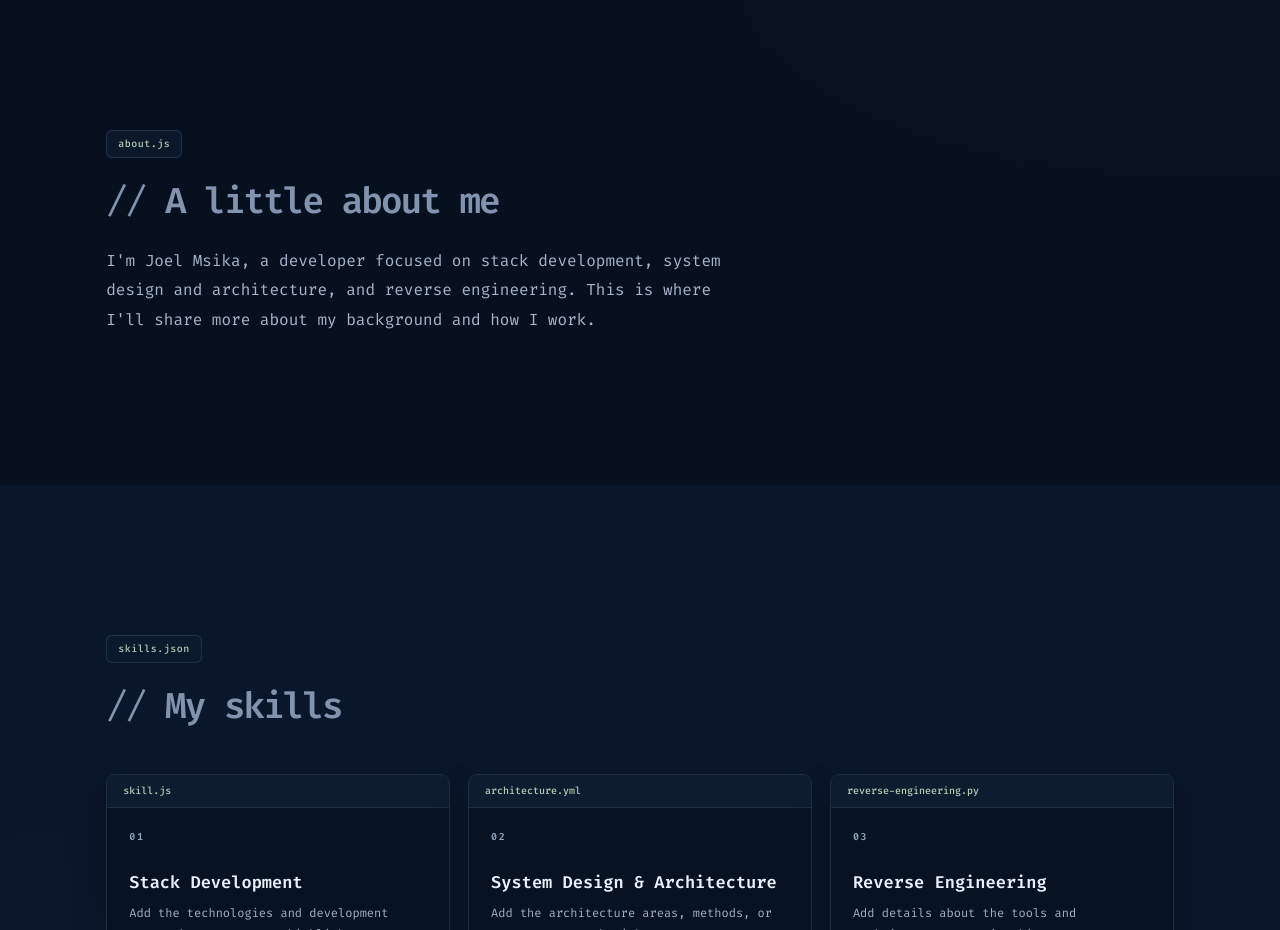
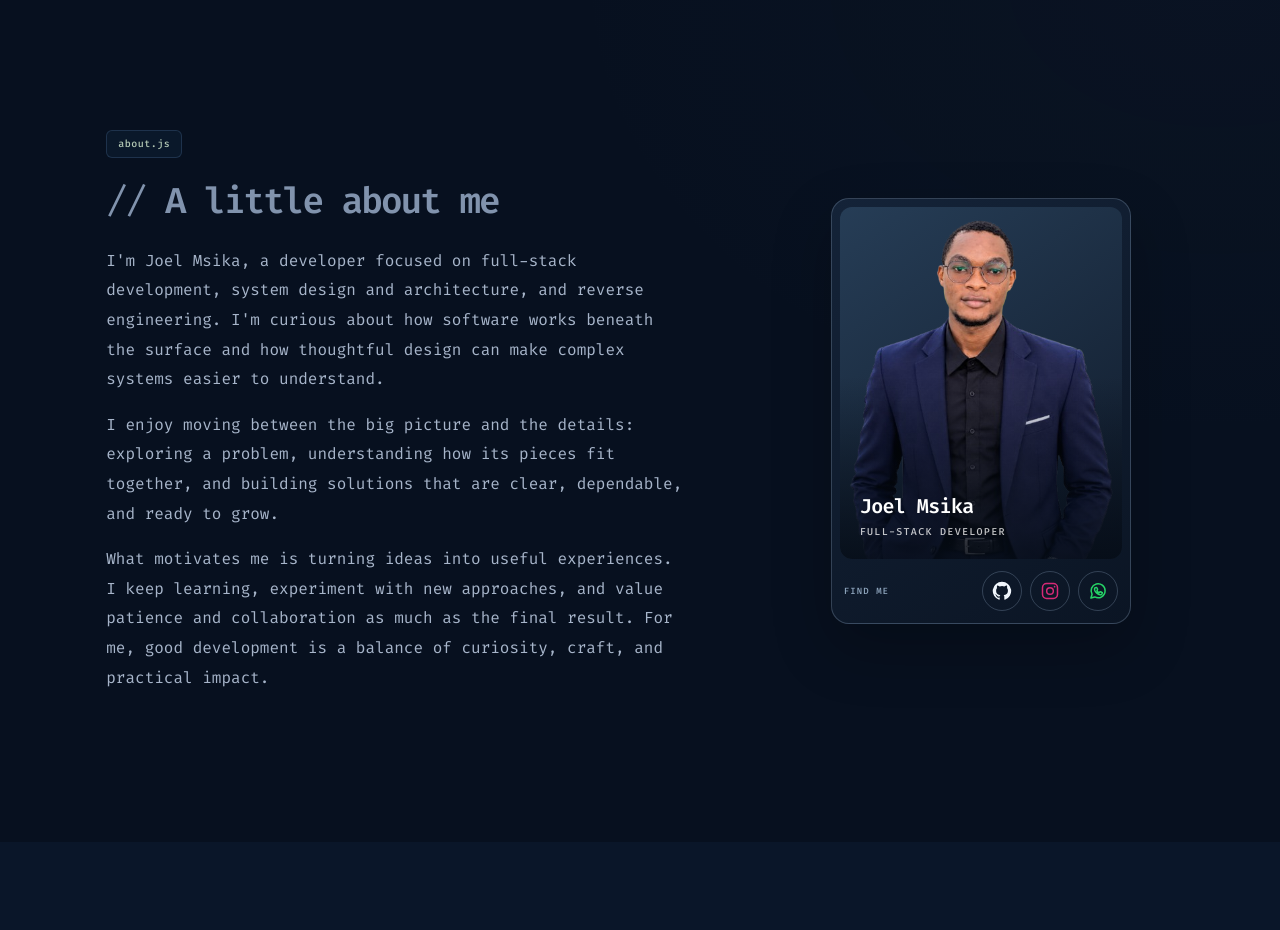
Before and after one commit to joelmsika-pixel/p, a Vue app: page / in a window 1280 px wide. Shown: the part 820-1750 px from the top of the page. Built offline with nearby package versions, Linux system fonts and the light colour scheme.

Commit message:
style: enhance social media links with animations and improve layout in Me.vue

```diff
--- a/src/App.vue
+++ b/src/App.vue
@@ -18,7 +18,6 @@ const navigationLinks = sectionIds.map((id) => ({
 const activeSection = ref('home')
 const headerVisible = ref(true)
 const headerElement = ref(null)
-const themeButton = ref(null)
 const themeIcon = ref(null)
 const theme = ref(localStorage.getItem('portfolio-theme') === 'light' ? 'light' : 'dark')
 let scrollFrame = 0
@@ -31,23 +30,13 @@ function applyTheme(nextTheme) {
   document.documentElement.dataset.theme = nextTheme
 }
 
-function toggleTheme() {
+function toggleTheme(event) {
   const nextTheme = theme.value === 'dark' ? 'light' : 'dark'
   const reduceMotion = window.matchMedia('(prefers-reduced-motion: reduce)').matches
-  const finishThemeChange = () => {
+  const finishThemeChange = async () => {
     applyTheme(nextTheme)
     animateNavigationLinks()
-    if (!reduceMotion) {
-      nextTick(() => {
-        gsap.fromTo(themeIcon.value, { rotation: -90, scale: 0.6, autoAlpha: 0 }, {
-          rotation: 0,
-          scale: 1,
-          autoAlpha: 1,
-          duration: 0.4,
-          ease: 'back.out(1.7)',
-        })
-      })
-    }
+    await nextTick()
   }
 
   if (reduceMotion) {
@@ -55,26 +44,45 @@ function toggleTheme() {
     return
   }
 
-  const buttonBounds = themeButton.value.getBoundingClientRect()
+  const buttonBounds = event.currentTarget.getBoundingClientRect()
   const originX = buttonBounds.left + buttonBounds.width / 2
-  const originY = window.scrollY + buttonBounds.top + buttonBounds.height / 2
-  const height = document.documentElement.scrollHeight
-  const radius = Math.max(
-    Math.hypot(originX, originY),
-    Math.hypot(window.innerWidth - originX, originY),
-    Math.hypot(originX, height - originY),
-    Math.hypot(window.innerWidth - originX, height - originY),
-  )
+  const originY = buttonBounds.top + buttonBounds.height / 2
 
-  gsap.timeline()
-    .set('#app', { clipPath: `circle(0px at ${originX}px ${originY}px)` })
-    .call(finishThemeChange)
-    .to('#app', {
-      clipPath: `circle(${radius}px at ${originX}px ${originY}px)`,
-      duration: 0.55,
-      ease: 'power2.inOut',
+  if (document.startViewTransition) {
+    const root = document.documentElement
+    root.style.setProperty('--theme-origin-x', `${originX}px`)
+    root.style.setProperty('--theme-origin-y', `${originY}px`)
+    root.style.setProperty('--theme-reveal-radius', `${Math.hypot(window.innerWidth, window.innerHeight)}px`)
+
+    const transition = document.startViewTransition(finishThemeChange)
+    transition.finished.then(() => {
+      gsap.fromTo(themeIcon.value, { rotation: -90, scale: 0.6, autoAlpha: 0 }, {
+        rotation: 0,
+        scale: 1,
+        autoAlpha: 1,
+        duration: 0.4,
+        ease: 'back.out(1.7)',
+      })
     })
-    .set('#app', { clearProps: 'clipPath' })
+    return
+  }
+
+  gsap.to('#app', {
+    autoAlpha: 0.4,
+    duration: 0.16,
+    ease: 'power1.out',
+    onComplete: async () => {
+      await finishThemeChange()
+      gsap.to('#app', { autoAlpha: 1, duration: 0.25, ease: 'power2.out', clearProps: 'opacity,visibility' })
+      gsap.fromTo(themeIcon.value, { rotation: -90, scale: 0.6, autoAlpha: 0 }, {
+        rotation: 0,
+        scale: 1,
+        autoAlpha: 1,
+        duration: 0.4,
+        ease: 'back.out(1.7)',
+      })
+    },
+  })
 }
 
 function animateNavigationLinks() {
@@ -197,8 +205,8 @@ function setupSectionAnimations() {
 
   sectionAnimationContext = gsap.context(() => {
     document.querySelectorAll('section[id]').forEach((section) => {
-      const targets = Array.from(section.querySelectorAll('h1, h2, h3, p, article, blockquote'))
-      const label = section.querySelector(':scope > div > span:first-child')
+      const targets = Array.from(section.querySelectorAll('h1, h2, h3, p, article, blockquote, figure'))
+      const label = section.querySelector('span.block.w-fit')
       if (label) targets.unshift(label)
       if (!targets.length) return
 
@@ -277,7 +285,6 @@ onBeforeUnmount(() => {
         >{{ link.label }}</RouterLink>
       </nav>
       <button
-        ref="themeButton"
         class="ml-5 grid size-10 shrink-0 cursor-pointer place-items-center rounded-full p-2 text-[#91a8c0] focus-visible:outline-2 focus-visible:outline-offset-2 focus-visible:outline-[#91a8c0] max-[900px]:ml-3"
         type="button"
         :aria-label="`Switch to ${theme === 'dark' ? 'light' : 'dark'} theme`"
--- a/src/assets/portfolio.css
+++ b/src/assets/portfolio.css
@@ -23,6 +23,60 @@
 .hero-mesh-dot:nth-child(50n + 26) {
   position: relative;
   left: 50%;
+}
+
+.social-fill {
+  transform: scaleY(0);
+  transform-origin: bottom;
+}
+
+.social-link--github .social-icon {
+  color: #f0f6fc;
+}
+
+html[data-theme="light"] .social-link--github .social-icon {
+  color: #181717;
+}
+
+.social-fill--github {
+  background-color: #181717;
+}
+
+.social-fill--instagram {
+  background-image: linear-gradient(35deg, #feda75 0%, #fa7e1e 28%, #d62976 58%, #962fbf 78%, #4f5bd5 100%);
+}
+
+.social-fill--whatsapp {
+  background-color: #25d366;
+}
+
+.about-portrait {
+  background: linear-gradient(145deg, #142338, #0b1524);
+}
+
+.about-portrait-image {
+  background: linear-gradient(145deg, #263d56, #101b2b);
+}
+
+.about-portrait-overlay {
+  background: linear-gradient(180deg, transparent 48%, rgba(5, 12, 22, .86) 100%);
+}
+
+::view-transition-old(root) {
+  animation: none;
+}
+
+::view-transition-new(root) {
+  animation: theme-circle-reveal 520ms cubic-bezier(.2, .75, .25, 1) both;
+}
+
+@keyframes theme-circle-reveal {
+  from {
+    clip-path: circle(0 at var(--theme-origin-x, 50%) var(--theme-origin-y, 50%));
+  }
+  to {
+    clip-path: circle(var(--theme-reveal-radius, 150vmax) at var(--theme-origin-x, 50%) var(--theme-origin-y, 50%));
+  }
 }
 
 .section-surface {
@@ -52,6 +106,14 @@
     linear-gradient(135deg, #10243f, #0c1628);
 }
 
+html[data-theme="light"] .about-portrait {
+  background: linear-gradient(145deg, #e3edf8, #f8fbfe);
+}
+
+html[data-theme="light"] .about-portrait-image {
+  background: linear-gradient(145deg, #d7e5f3, #aebfd1);
+}
+
 html[data-theme="light"] {
   color-scheme: light;
   background: #f5f7f2;
@@ -77,7 +139,7 @@ html[data-theme="light"] .section-alt-surface {
 }
 
 html[data-theme="light"] .hero-mesh-dot {
-  background-color: rgba(44, 91, 50, .9);
+  background-color: #5b9dd5;
 }
 
 @media (max-width: 640px) {
@@ -92,7 +154,7 @@ html[data-theme="light"] .hero-mesh-dot {
   }
 
   html[data-theme="light"] .hero-mesh-dots {
-    background-image: radial-gradient(circle, rgba(44, 91, 50, .9) 1.5px, transparent 1.6px);
+    background-image: radial-gradient(circle, #5b9dd5 1.5px, transparent 1.6px);
   }
 }
 
@@ -187,3 +249,9 @@ html[data-theme="light"] :is(
 ) {
   border-color: rgba(64, 88, 68, .28);
 }
+
+@media (prefers-reduced-motion: reduce) {
+  ::view-transition-new(root) {
+    animation: none;
+  }
+}
--- a/src/views/Me.vue
+++ b/src/views/Me.vue
@@ -1,16 +1,166 @@
+<script setup>
+import portrait from '../assets/file_0000000007308211b26b89fa01cca4c5-removebg-preview.png'
+import { gsap } from '../animations'
+
+const socialLinks = [
+  { name: 'GitHub', href: 'https://github.com/joelmsika-pixel', iconColor: '#181717' },
+  { name: 'Instagram', href: 'https://instagram.com/joelmsika', iconColor: '#d62976' },
+  { name: 'WhatsApp', href: 'https://wa.me/255615819837', iconColor: '#25d366' },
+]
+
+function animateSocialLink(event, isActive, social) {
+  const link = event.currentTarget
+  const reduceMotion = window.matchMedia('(prefers-reduced-motion: reduce)').matches
+  const isLightTheme = document.documentElement.dataset.theme === 'light'
+  const duration = reduceMotion ? 0 : 0.45
+  const fill = link.querySelector('.social-fill')
+  const icon = link.querySelector('.social-icon')
+
+  gsap.to(fill, {
+    scaleY: isActive ? 1 : 0,
+    ...(social.name === 'GitHub' && isActive
+      ? { backgroundColor: isLightTheme ? '#181717' : '#f0f6fc' }
+      : {}),
+    duration,
+    ease: 'power3.out',
+    overwrite: 'auto',
+  })
+  gsap.to(icon, {
+    color: isActive
+      ? (social.name === 'GitHub' && !isLightTheme ? '#181717' : '#ffffff')
+      : getSocialIconColor(social),
+    scale: isActive && !reduceMotion ? 1.12 : 1,
+    duration: reduceMotion ? 0 : 0.25,
+    ease: 'power2.out',
+    overwrite: 'auto',
+    onComplete: () => {
+      if (!isActive) gsap.set(icon, { clearProps: 'color' })
+    },
+  })
+  gsap.to(link, {
+    y: isActive && !reduceMotion ? -3 : 0,
+    borderColor: isActive ? '#5b9dd5' : 'rgba(143,166,192,0.3)',
+    duration: reduceMotion ? 0 : 0.25,
+    ease: 'power2.out',
+    overwrite: 'auto',
+  })
+}
+
+function getSocialIconColor(social) {
+  if (social.name === 'GitHub' && document.documentElement.dataset.theme !== 'light') {
+    return '#f0f6fc'
+  }
+
+  return social.iconColor
+}
+</script>
+
 <template>
   <section
     id="me"
     class="section-surface relative scroll-mt-6 px-[clamp(24px,8.3vw,132px)] py-[clamp(88px,12vw,150px)] max-[640px]:px-6 max-[640px]:py-[82px]"
     aria-labelledby="me-title"
   >
-    <div class="about-content mx-auto w-full max-w-[1120px]">
-      <span class="mb-6 block w-fit rounded-[6px] border border-[rgba(110,154,209,0.2)] bg-[rgba(12,27,47,0.78)] px-[11px] py-2 font-code text-[10px] font-medium leading-none tracking-[.05em] text-[#b4c9b5]">about.js</span>
-      <h2 id="me-title" class="m-0 text-[clamp(24px,3vw,36px)] font-semibold leading-[1.08] tracking-[-.055em] text-[#8193ad]"><span class="font-normal" aria-hidden="true">// </span>A little about me</h2>
-      <p class="mt-[25px] max-w-[650px] text-base leading-[1.85] text-[#a7b5ca]">
-        I'm Joel Msika, a developer focused on stack development, system design and architecture,
-        and reverse engineering. This is where I'll share more about my background and how I work.
-      </p>
+    <div class="about-content mx-auto grid w-full max-w-[1120px] grid-cols-[minmax(0,1.2fr)_minmax(280px,.8fr)] items-center gap-[clamp(40px,8vw,112px)] max-[760px]:grid-cols-1 max-[760px]:gap-10">
+      <div>
+        <span class="mb-6 block w-fit rounded-[6px] border border-[rgba(110,154,209,0.2)] bg-[rgba(12,27,47,0.78)] px-[11px] py-2 font-code text-[10px] font-medium leading-none tracking-[.05em] text-[#b4c9b5]">about.js</span>
+        <h2 id="me-title" class="m-0 text-[clamp(24px,3vw,36px)] font-semibold leading-[1.08] tracking-[-.055em] text-[#8193ad]"><span class="font-normal" aria-hidden="true">// </span>A little about me</h2>
+        <div class="mt-[25px] grid max-w-[660px] gap-4 text-base leading-[1.85] text-[#a7b5ca]">
+          <p class="m-0">
+            I'm Joel Msika, a developer focused on full-stack development, system design and
+            architecture, and reverse engineering. I'm curious about how software works beneath
+            the surface and how thoughtful design can make complex systems easier to understand.
+          </p>
+          <p class="m-0">
+            I enjoy moving between the big picture and the details: exploring a problem, understanding
+            how its pieces fit together, and building solutions that are clear, dependable, and ready
+            to grow.
+          </p>
+          <p class="m-0">
+            What motivates me is turning ideas into useful experiences. I keep learning, experiment
+            with new approaches, and value patience and collaboration as much as the final result.
+            For me, good development is a balance of curiosity, craft, and practical impact.
+          </p>
+        </div>
+      </div>
+      <figure class="about-portrait relative mx-auto w-full max-w-[300px] overflow-hidden rounded-[18px] border border-[rgba(143,166,192,0.3)] p-2 shadow-[0_24px_60px_rgba(0,0,0,0.24)]">
+        <div class="about-portrait-image relative aspect-[4/5] overflow-hidden rounded-[12px]">
+          <img
+            class="absolute inset-0 size-full object-cover object-[center_18%]"
+            :src="portrait"
+            alt="Portrait of Joel Msika"
+            loading="lazy"
+          />
+          <div class="about-portrait-overlay absolute inset-0 flex flex-col justify-end px-5 pb-5 pt-20">
+            <div class="text-xl font-semibold tracking-[-.03em] text-white">Joel Msika</div>
+            <span class="mt-1 font-code text-[10px] font-medium tracking-[.13em] text-[rgba(255,255,255,0.76)]">
+              FULL-STACK DEVELOPER
+            </span>
+          </div>
+        </div>
+        <div class="flex items-center justify-between px-1 pb-1 pt-3">
+          <span class="font-code text-[9px] font-medium tracking-[.12em] text-[#91a8c0]">FIND ME</span>
+          <nav class="flex items-center gap-2" aria-label="Social media">
+          <a
+            v-for="social in socialLinks"
+            :key="social.name"
+            class="social-link relative grid size-10 place-items-center overflow-hidden rounded-full border border-[rgba(143,166,192,0.3)] focus-visible:outline-2 focus-visible:outline-offset-2 focus-visible:outline-[#5b9dd5]"
+            :class="`social-link--${social.name.toLowerCase()}`"
+            :href="social.href"
+            :aria-label="social.name"
+            :title="social.name"
+            target="_blank"
+            rel="noopener noreferrer"
+            @mouseenter="animateSocialLink($event, true, social)"
+            @mouseleave="animateSocialLink($event, false, social)"
+            @focus="animateSocialLink($event, true, social)"
+            @blur="animateSocialLink($event, false, social)"
+          >
+            <span class="social-fill absolute inset-0" :class="`social-fill--${social.name.toLowerCase()}`" aria-hidden="true"></span>
+            <svg
+              v-if="social.name === 'GitHub'"
+              class="social-icon relative z-[1] size-5"
+              viewBox="0 0 24 24"
+              fill="currentColor"
+              aria-hidden="true"
+            >
+              <path d="M12 .9a11.1 11.1 0 0 0-3.51 21.63c.56.1.76-.24.76-.54v-2.08c-3.1.68-3.76-1.32-3.76-1.32-.5-1.3-1.24-1.65-1.24-1.65-1.02-.7.08-.69.08-.69 1.13.08 1.73 1.16 1.73 1.16 1 1.72 2.61 1.22 3.25.93.1-.73.39-1.23.71-1.51-2.48-.28-5.09-1.24-5.09-5.52 0-1.22.44-2.21 1.16-2.99-.12-.28-.5-1.42.11-2.96 0 0 .95-.3 3.05 1.14a10.6 10.6 0 0 1 5.55 0c2.11-1.44 3.05-1.14 3.05-1.14.61 1.54.23 2.68.11 2.96.72.78 1.16 1.77 1.16 2.99 0 4.29-2.62 5.23-5.11 5.5.4.35.76 1.02.76 2.06v3.08c0 .3.2.65.77.54A11.1 11.1 0 0 0 12 .9Z" />
+            </svg>
+            <svg
+              v-else-if="social.name === 'Instagram'"
+              class="social-icon relative z-[1] size-5"
+              :style="{ color: social.iconColor }"
+              viewBox="0 0 24 24"
+              fill="none"
+              stroke="currentColor"
+              stroke-width="1.8"
+              stroke-linecap="round"
+              stroke-linejoin="round"
+              aria-hidden="true"
+            >
+              <rect x="3" y="3" width="18" height="18" rx="5" />
+              <circle cx="12" cy="12" r="4" />
+              <circle cx="17.5" cy="6.8" r="1" fill="currentColor" stroke="none" />
+            </svg>
+            <svg
+              v-else
+              class="social-icon relative z-[1] size-5"
+              :style="{ color: social.iconColor }"
+              viewBox="0 0 24 24"
+              fill="none"
+              stroke="currentColor"
+              stroke-width="1.8"
+              stroke-linecap="round"
+              stroke-linejoin="round"
+              aria-hidden="true"
+            >
+              <path d="M20.5 11.7a8.4 8.4 0 0 1-12.4 7.4L3.5 20.5l1.4-4.5a8.4 8.4 0 1 1 15.6-4.3Z" />
+              <path d="M9 8.2c.2-.5.4-.5.7-.5h.5c.2 0 .4.1.5.4l.8 1.9c.1.2.1.4-.1.6l-.6.7c-.2.2-.2.4 0 .6.5.9 1.3 1.6 2.2 2.1.2.1.4.1.6-.1l.8-.9c.2-.2.4-.2.7-.1l1.8.9c.3.1.4.3.3.6-.1.7-.4 1.3-.9 1.7-.5.4-1.1.6-1.8.5-1.1-.2-2.5-.8-3.9-2-1.2-1-2.1-2.3-2.5-3.3-.4-1.1-.3-2.2.2-3.1Z" />
+            </svg>
+          </a>
+          </nav>
+        </div>
+      </figure>
     </div>
   </section>
 </template>
```
